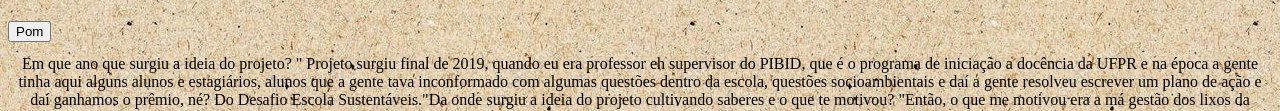
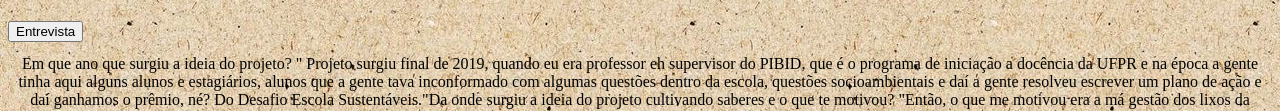
Before and after one commit to 03112006mari/trabalho-cultivando-saberes, a plain HTML site: page index.html in a window 1280 px wide. Shown: the part 2060-2171 px from the top of the page. Drawn offline with Linux system fonts and the light colour scheme.

Commit message:
Update index.html

```diff
--- a/index.html
+++ b/index.html
@@ -33,8 +33,9 @@
 
       <h2 class="Entrevita com responsável pelo projeto Cultivando Saberes"></h2>
 <section class="teclado">
-        <button class="teclaaudio_gabriel">Pom</button>
-
+   <div class="botao">
+        <button class="teclaaudio_gabriel">Entrevista</button>
+   </div>
     </section>
 
     <audio src="áudio.mp3" id="profgabriel"></audio>
```
